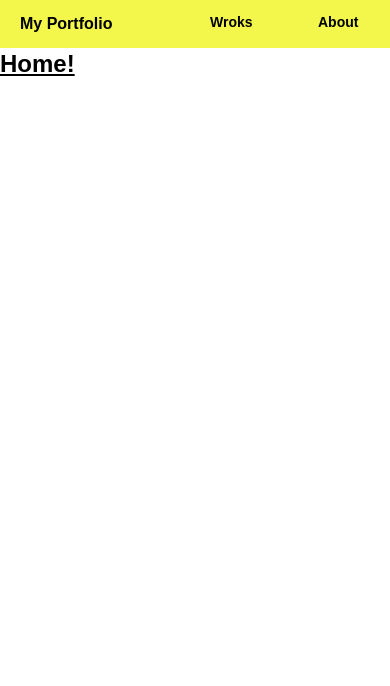
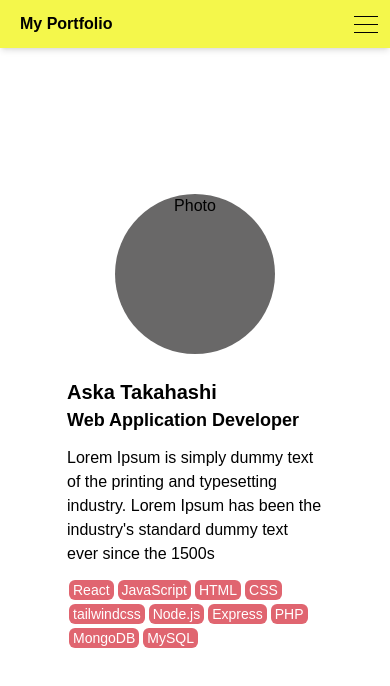
Before and after one commit to Aska62/myPortfolio, a React (Create React App) app: page / in a window 390 px wide. Shown: the top 686 px of the page. Built offline with nearby package versions, Linux system fonts and the light colour scheme.

Commit message:
home and mav menu implemnted

```diff
--- a/src/components/Header.jsx
+++ b/src/components/Header.jsx
@@ -3,25 +3,65 @@ import { Link } from "react-router-dom";
 
 const Header = () => {
   const [worksOpen, setWorksOpen] = useState(false);
+  const [hamburgerOpen, setHamburgerOpen] = useState(false);
 
   return (
-    <nav className="flex justify-between w-screen h-12 m-0 py-3 px-5 bg-brightYellow">
+    <>
+      <nav className={`fixed top-0 flex justify-between items-top w-screen ${worksOpen ? 'h-28' : 'h-12'} duration-150 m-0 py-3 px-5 bg-brightYellow shadow-md`}>
         <Link
           to={'/'}
           className="font-semibold px-0 hover:text-wineRed"
         >My Portfolio</Link>
-      <div className="flex align-top">
+
+        {/* Menu for larger devices */}
+        <div className="hidden md:flex align-top">
           <div className="text-sm flex flex-col w-24">
-          <p className="h-12 pb-4 hover:text-wineRed hover:cursor-pointer font-semibold" onClick={() => setWorksOpen(!worksOpen)}>Wroks</p>
-          <Link to={'#'} className={`bg-brightYellow w-24 ${worksOpen ? 'h-12 py-3' : 'hidden h-0 py-0'} hover:text-wineRed hover:cursor-pointer transition duration-300`}>DivLog</Link>
-          <Link to={'#'} className={`bg-brightYellow w-24 ${worksOpen ? 'h-12 py-3' : 'hidden h-0 py-0'} hover:text-wineRed hover:cursor-pointer transition duration-300`}>PhotoStory</Link>
+            <p className="absolute top-0 h-12 py-3 hover:text-wineRed hover:cursor-pointer font-semibold" onClick={() => setWorksOpen(!worksOpen)}>Wroks</p>
+            <Link to={'#'} className={`bg-brightYellow w-24 ${worksOpen ? 'py-3 block absolute top-8 duration-300' : 'hidden h-0 py-0'} hover:text-wineRed hover:cursor-pointer duration-300`}>DivLog</Link>
+            <Link to={'#'} className={`bg-brightYellow w-24 ${worksOpen ? 'py-0 block absolute top-20 duration-300' : 'hidden h-0 py-0 '} hover:text-wineRed hover:cursor-pointer duration-300`}>PhotoStory</Link>
           </div>
           <Link
             to={'#'}
-          className="text-sm px-3 w-16 h-full font-semibold hover:text-wineRed"
+            className="text-sm h-12 px-3 w-16 font-semibold hover:text-wineRed"
           >About</Link>
         </div>
       </nav>
+
+      {/* Menu for smaller devices */}
+      <div
+        className={`bg-lightGray opacity-80 h-screen w-screen ${hamburgerOpen ? 'fixed' : 'hidden'} top-0 left-0 duration-300 z-10`}
+        onClick={() => setHamburgerOpen(false)}
+      >
+      </div>
+      <div
+        className={`bg-lightYellow h-screen fixed top-0 right-0 flex flex-col items-start ${hamburgerOpen ? ' w-2/3' : 'w-0'} duration-300 z-20`}
+      >
+        <div className="py-3 pl-6 mt-16 flex flex-col">
+          <p className="h-10">Wroks</p>
+            <Link
+            to={'#'}
+            className="px-3 h-10 hover:text-wineRed"
+          >DivLog</Link>
+          <Link
+            to={'#'}
+            className="px-3 h-10 hover:text-wineRed"
+          >PhotoStory</Link>
+        </div>
+        <Link
+          to={'#'}
+          className="h-12 pl-6 hover:text-wineRed"
+        >About</Link>
+      </div>
+      {/* Menu opener for smaller devices */}
+      <div
+        className={`md:hidden w-6 h-6 p-0 fixed right-3 top-3 flex flex-col ${hamburgerOpen ? '' : 'justify-around'} hover:cursor-pointer z-30`}
+        onClick={() => setHamburgerOpen(!hamburgerOpen)}
+      >
+        <div className={`w-full h-px m-0 p-0 bg-black origin-top-left ${hamburgerOpen ? 'rotate-45 absolute top-0.5' : ''} transition duration-300`}></div>
+        <div className={`w-full h-px m-0 p-0 bg-black ${hamburgerOpen ? 'hidden' : 'block'} transition duration-300`}></div>
+        <div className={`w-full h-px m-0 p-0 bg-black origin-bottom-left ${hamburgerOpen ? '-rotate-45 absolute bottom-1' : ''} transition duration-300`}></div>
+      </div>
+    </>
   )
 }
 
--- /dev/null
+++ b/src/constants.js
@@ -0,0 +1,12 @@
+export const skills = [
+  'React',
+  'JavaScript',
+  'HTML',
+  'CSS',
+  'tailwindcss',
+  'Node.js',
+  'Express',
+  'PHP',
+  'MongoDB',
+  'MySQL'
+]
--- a/src/pages/Home.jsx
+++ b/src/pages/Home.jsx
@@ -1,11 +1,21 @@
-
+import { skills } from '../constants.js';
 
 const Home = () => {
   return (
     <>
-      <h1 className="text-2xl font-bold underline">
-        Home!
-      </h1>
+      <div className="w-full h-svh p-0 flex flex-col items-center justify-center lg:flex-row lg:justify-center">
+        <div className="w-40 h-40 bg-darkGray rounded-full text-center">Photo</div>
+        <div className="w-64 md:w-80 lg:w-96 mt-6 lg:mt-0 flex flex-col lg:mx-6">
+          <h1 className="font-bold text-xl">Aska Takahashi</h1>
+          <h2 className="font-semibold text-lg">Web Application Developer</h2>
+          <p className='mt-3'>Lorem Ipsum is simply dummy text of the printing and typesetting industry. Lorem Ipsum has been the industry's standard dummy text ever since the 1500s</p>
+          <div className='w-full flex flex-wrap mt-3'>
+            {skills.map((skill, index) => (
+              <p className='bg-softRed text-white px-1 m-0.5 text-sm rounded-md' key={index}>{skill}</p>
+            ) )}
+          </div>
+        </div>
+      </div>
     </>
   )
 }
--- a/tailwind.config.js
+++ b/tailwind.config.js
@@ -14,6 +14,7 @@ module.exports = {
         lightYellow: 'rgb(252, 252, 207)',
         wineRed: 'rgb(153, 11, 20)',
         lightWineRed: 'rgb(191, 105, 111)',
+        softRed: 'rgb(224, 101, 112)',
         darkGray: 'rgb(105, 104, 104)',
         lightGray: 'rgb(194, 190, 190)',
       }
```
Lines whose indentation alone changed are shown as unchanged.
